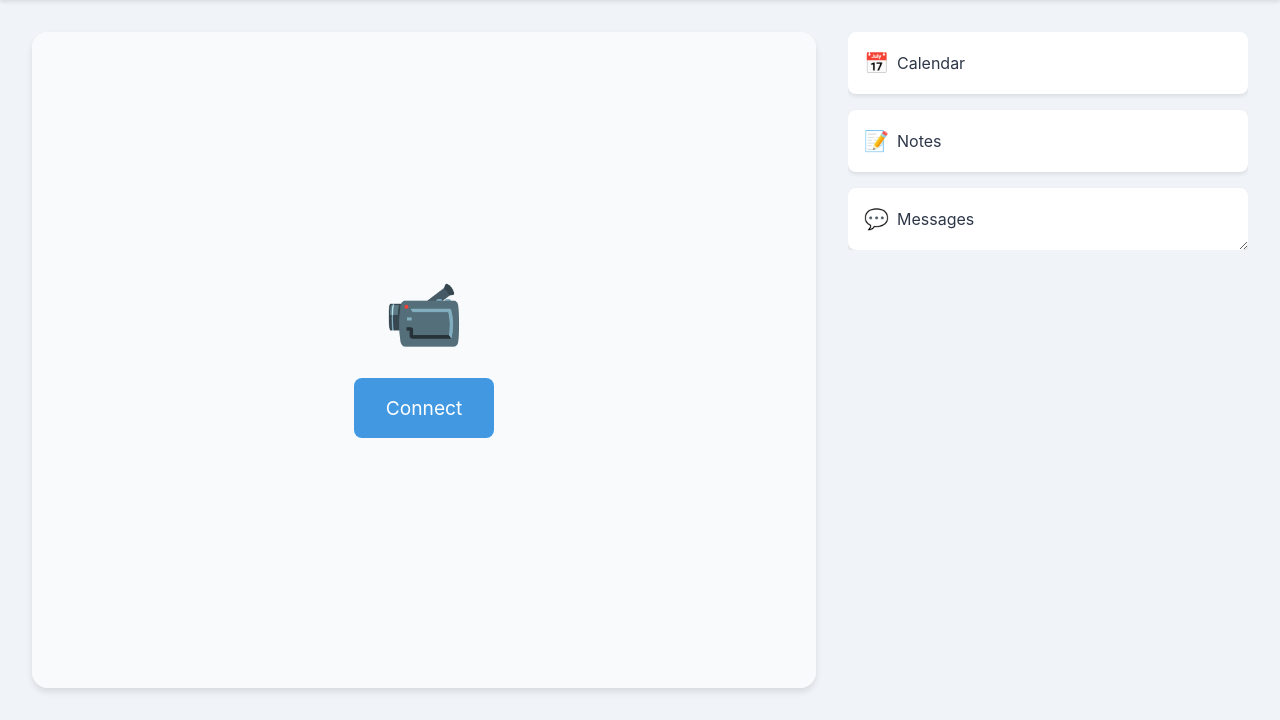
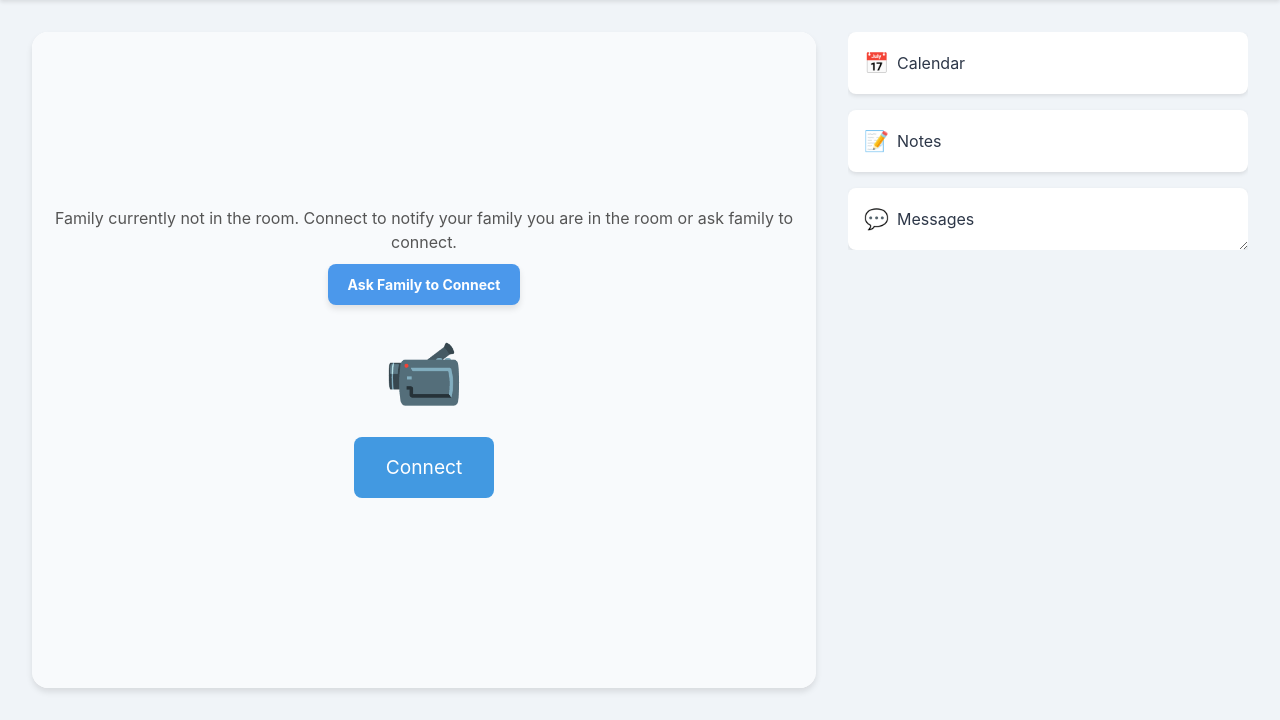
Before and after one commit to cedillak/UI-MyMediConnect, a Flask app: page / in a window 1280 px wide. Shown: the part 83-803 px from the top of the page. Run offline with Flask 3, Linux system fonts and the light colour scheme; some libraries are stand-ins or nearby versions.

Commit message:
patient now knows when their family is online or not

```diff
--- a/static/css/styles.css
+++ b/static/css/styles.css
@@ -532,3 +532,30 @@ body {
 .notification-indicator.hidden {
   display: none;
 }
+
+
+#ask-family-btn {
+  margin-top: 10px;
+  padding: 12px 24px;
+  font-size: 16px;
+  font-weight: bold;
+  background-color: #4b98eb; /* Primary blue color */
+  color: #fff; /* White text */
+  border: none;
+  border-radius: 8px; /* Rounded corners */
+  cursor: pointer;
+  transition: background-color 0.3s ease, transform 0.2s ease;
+  box-shadow: 0 4px 6px rgba(0, 0, 0, 0.1); /* Subtle shadow */
+}
+
+#ask-family-btn:hover {
+  background-color: #0056b3; /* Darker blue on hover */
+  transform: translateY(-2px); /* Slightly lift on hover */
+}
+
+#ask-family-btn:disabled {
+  background-color: #d6d6d6; /* Gray for disabled state */
+  color: #aaa; /* Lighter text for disabled state */
+  cursor: not-allowed; /* Disabled cursor */
+  box-shadow: none; /* Remove shadow */
+}
--- a/static/js/home.js
+++ /dev/null
@@ -1,2 +0,0 @@
-// Home page specific JavaScript
-// Currently empty, but you can add any home page specific scripts here
--- a/static/js/video.js
+++ b/static/js/video.js
@@ -1,32 +1,67 @@
 document.addEventListener('DOMContentLoaded', () => {
-    const connectBtn = document.getElementById('connect-btn');
+    const videoInterface = document.getElementById('video-interface');
     const connectionStatus = document.getElementById('connection-status');
-    const videoInterface = document.getElementById('video-interface');
     let isConnected = false;
     let localStream = null;
+
+    // Create Family Connection UI elements
+    function createFamilyStatusUI() {
+        const familyStatusContainer = document.createElement('div');
+        familyStatusContainer.id = 'family-status-container';
+        familyStatusContainer.style.textAlign = 'center';
+        familyStatusContainer.style.marginBottom = '20px';
+
+        const familyStatusText = document.createElement('p');
+        familyStatusText.id = 'family-status-text';
+        familyStatusText.textContent = "Family currently not in the room. Connect to notify your family you are in the room or ask family to connect.";
+        familyStatusText.style.fontSize = '16px';
+        familyStatusText.style.color = '#555';
+
+        const askFamilyButton = document.createElement('button');
+        askFamilyButton.id = 'ask-family-btn';
+        askFamilyButton.textContent = "Ask Family to Connect";
+        askFamilyButton.style.marginTop = '10px';
+        askFamilyButton.style.padding = '10px 20px';
+        askFamilyButton.style.fontSize = '14px';
+        askFamilyButton.style.cursor = 'pointer';
+
+        // Handle button click to simulate family connection
+        askFamilyButton.addEventListener('click', () => {
+            familyStatusText.textContent = "Notifying family...";
+            askFamilyButton.disabled = true;
+            askFamilyButton.style.cursor = 'not-allowed';
+
+            setTimeout(() => {
+                familyStatusText.textContent = "Family is in the Room! Connect now.";
+                askFamilyButton.style.display = 'none'; // Hide the button after success
+            }, 3000);
+        });
+
+        familyStatusContainer.appendChild(familyStatusText);
+        familyStatusContainer.appendChild(askFamilyButton);
+
+        return familyStatusContainer;
+    }
 
     async function startVideo() {
         try {
             const stream = await navigator.mediaDevices.getUserMedia({
                 video: true,
-                audio: true
+                audio: true,
             });
             localStream = stream;
 
-            // Create video element for local stream
             const localVideo = document.createElement('video');
             localVideo.id = 'local-video';
             localVideo.autoplay = true;
-            localVideo.muted = true; // Mute local video to prevent feedback
+            localVideo.muted = true;
             localVideo.style.width = '100%';
             localVideo.style.height = '100%';
             localVideo.style.objectFit = 'cover';
 
-            // Replace the camera icon with the video
             videoInterface.innerHTML = '';
             videoInterface.appendChild(localVideo);
 
-            // Add controls
             const controls = document.createElement('div');
             controls.className = 'video-controls';
 
@@ -54,22 +89,35 @@ document.addEventListener('DOMContentLoaded', () => {
             hangUpBtn.className = 'control-btn-hang';
             hangUpBtn.innerHTML = '📞';
             hangUpBtn.onclick = () => {
-                // Stop all tracks
                 if (localStream) {
                     localStream.getTracks().forEach(track => track.stop());
                 }
+                isConnected = false;
+                resetInterface();
+            };
 
-                // Reset the interface
-                isConnected = false;
-                connectBtn.textContent = 'Connect';
-                connectionStatus.textContent = '';
+            controls.appendChild(muteBtn);
+            controls.appendChild(videoBtn);
+            controls.appendChild(hangUpBtn);
+            videoInterface.appendChild(controls);
+            localVideo.srcObject = stream;
+            return true;
+        } catch (err) {
+            console.error('Error accessing media devices:', err);
+            connectionStatus.textContent = 'Failed to access camera/microphone';
+            return false;
+        }
+    }
 
-                // Remove video element and controls
+    function resetInterface() {
         while (videoInterface.firstChild) {
             videoInterface.removeChild(videoInterface.firstChild);
         }
 
-                // Add back the initial elements
+        // Add the family status UI back
+        const familyStatusUI = createFamilyStatusUI();
+        videoInterface.appendChild(familyStatusUI);
+
         const cameraIcon = document.createElement('div');
         cameraIcon.className = 'camera-icon';
         cameraIcon.textContent = '📹';
@@ -87,29 +135,12 @@ document.addEventListener('DOMContentLoaded', () => {
         videoInterface.appendChild(newConnectBtn);
         videoInterface.appendChild(newStatus);
 
-                // Update the button reference and its event listener
-                const oldBtn = connectBtn;
-                oldBtn.replaceWith(newConnectBtn);
-                newConnectBtn.addEventListener('click', arguments.callee);
-            };
-
-            controls.appendChild(muteBtn);
-            controls.appendChild(videoBtn);
-            controls.appendChild(hangUpBtn);
-            videoInterface.appendChild(controls);
-
-            // Set the video source
-            localVideo.srcObject = stream;
-
-            return true;
-        } catch (err) {
-            console.error('Error accessing media devices:', err);
-            connectionStatus.textContent = 'Failed to access camera/microphone';
-            return false;
-        }
+        // Attach the event listener for the new "Connect" button
+        newConnectBtn.addEventListener('click', handleConnect);
     }
 
-    connectBtn.addEventListener('click', async () => {
+    async function handleConnect() {
+        const connectBtn = document.getElementById('connect-btn');
         if (!isConnected) {
             connectionStatus.textContent = 'Connecting...';
             connectBtn.disabled = true;
@@ -125,45 +156,21 @@ document.addEventListener('DOMContentLoaded', () => {
                 connectBtn.textContent = 'Retry Connect';
             }
         } else {
-            // Stop all tracks
             if (localStream) {
                 localStream.getTracks().forEach(track => track.stop());
             }
-
-            // Reset the interface
             isConnected = false;
-            connectBtn.textContent = 'Connect';
-            connectionStatus.textContent = '';
-
-            // Remove video element and controls
-            while (videoInterface.firstChild) {
-                videoInterface.removeChild(videoInterface.firstChild);
+            resetInterface();
+        }
     }
 
-            // Add back the initial elements
-            const cameraIcon = document.createElement('div');
-            cameraIcon.className = 'camera-icon';
-            cameraIcon.textContent = '📹';
+    // Initial setup: Add family status UI
+    const familyStatusUI = createFamilyStatusUI();
+    videoInterface.prepend(familyStatusUI);
 
-            const newConnectBtn = document.createElement('button');
-            newConnectBtn.id = 'connect-btn';
-            newConnectBtn.className = 'connect-btn';
-            newConnectBtn.textContent = 'Connect';
-
-            const newStatus = document.createElement('div');
-            newStatus.id = 'connection-status';
-            newStatus.className = 'connection-status';
-
-            videoInterface.appendChild(cameraIcon);
-            videoInterface.appendChild(newConnectBtn);
-            videoInterface.appendChild(newStatus);
-
-            // Update the button reference and its event listener
-            const oldBtn = connectBtn;
-            oldBtn.replaceWith(newConnectBtn);
-            newConnectBtn.addEventListener('click', arguments.callee);
-        }
-    });
+    // Attach the event listener to the initial "Connect" button
+    const connectBtn = document.getElementById('connect-btn');
+    connectBtn.addEventListener('click', handleConnect);
 
     // Handle side panel visibility
     const controlButtons = document.querySelectorAll('.control-button');
@@ -172,7 +179,6 @@ document.addEventListener('DOMContentLoaded', () => {
     controlButtons.forEach(button => {
         button.addEventListener('click', () => {
             const panelId = button.getAttribute('data-panel');
-
             panels.forEach(panel => {
                 if (panel.id === `${panelId}-panel`) {
                     panel.classList.toggle('hidden');
```
Lines whose indentation alone changed are shown as unchanged.
